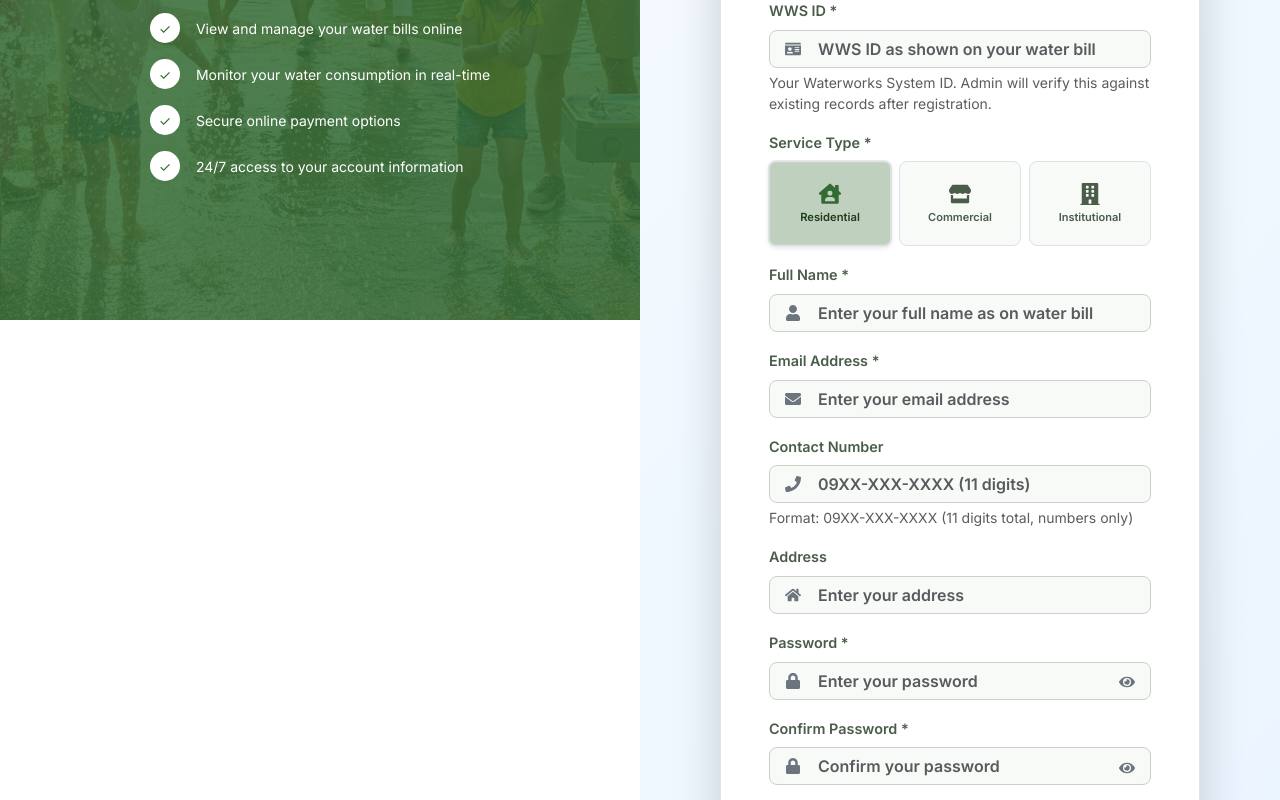
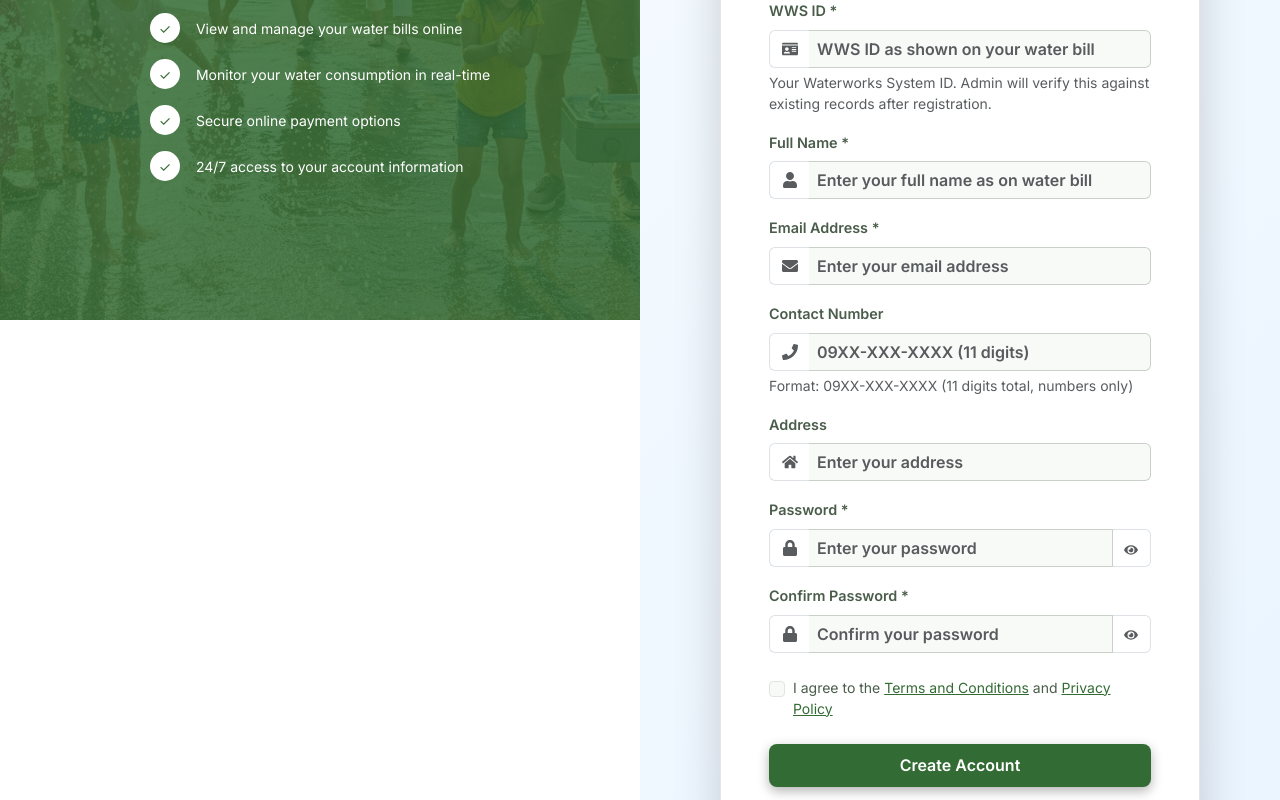
Before and after one commit to jeffersonbalde/AuroraWaterworksPayflow-client, a React (Vite) app: page /register in a window 1280 px wide. Shown: the part 480-1280 px from the top of the page. Built offline with nearby package versions, Linux system fonts and the light colour scheme.

Commit message:
update register

```diff
--- a/src/pages/public/Register.jsx
+++ b/src/pages/public/Register.jsx
@@ -267,7 +267,7 @@ export default function Register() {
       alert(
         "Registration submitted successfully! Your account is pending approval. You will receive an email once your account is activated."
       );
-      navigate("/login");
+      navigate("/");
     }, 2000);
   };
 
@@ -644,7 +644,9 @@ export default function Register() {
 
             {/* Form */}
             <form onSubmit={handleSubmit}>
-              <div className="mb-3">
+
+              {/* WWS ID */}
+<div className="mb-3 position-relative">
   <label
     htmlFor="wwsId"
     className="form-label fw-semibold mb-2"
@@ -652,17 +654,15 @@ export default function Register() {
   >
     WWS ID *
   </label>
-                <div className="position-relative">
-                  <FaIdCard
-                    className="position-absolute top-50 translate-middle-y ms-3"
-                    size={16}
-                    style={{ color: "#6c757d" }}
-                  />
+  <div className="input-group">
+    <span className="input-group-text bg-transparent border-end-0">
+      <FaIdCard className="text-muted" size={16} />
+    </span>
     <input
       type="text"
       name="wwsId"
       placeholder="WWS ID as shown on your water bill"
-                    className={`form-control ps-5 fw-semibold ${
+      className={`form-control border-start-0 ps-2 fw-semibold ${
         errors.wwsId ? "is-invalid" : ""
       }`}
       value={form.wwsId}
@@ -672,147 +672,39 @@ export default function Register() {
       style={{
         backgroundColor: "#f8faf8",
         color: "#1a2a1a",
-                      border: `1px solid ${
-                        errors.wwsId ? "#dc3545" : "#c8d0c8"
-                      }`,
-                      borderRadius: "8px",
+        borderColor: errors.wwsId ? "#dc3545" : "#c8d0c8",
       }}
       id="wwsId"
     />
+  </div>
   {errors.wwsId && (
-                    <div className="invalid-feedback d-block">
+    <div className="invalid-feedback d-block small mt-1">
       {errors.wwsId}
     </div>
   )}
-                </div>
   <div className="form-text small mt-1">
-                  Your Waterworks System ID. Admin will verify this against
-                  existing records after registration.
+    Your Waterworks System ID. Admin will verify this against existing records after registration.
   </div>
 </div>
 
-              {/* Service Type - LIGHTER HOVER EFFECTS */}
-              <div className="mb-3">
-                <label
-                  className="form-label fw-semibold mb-2"
-                  style={{
-                    fontSize: "0.9rem",
-                    color: theme.textSecondary,
-                  }}
-                >
-                  Service Type *
-                </label>
-                <div className="row g-2">
-                  {serviceTypes.map((service) => {
-                    const IconComponent = service.icon;
-                    const isSelected = form.serviceType === service.value;
-                    return (
-                      <div key={service.value} className="col-4">
-                        <input
-                          type="radio"
-                          name="serviceType"
-                          value={service.value}
-                          id={service.value}
-                          checked={isSelected}
-                          onChange={handleInput}
-                          className="d-none"
-                          disabled={isSubmitting}
-                        />
-                        <label
-                          htmlFor={service.value}
-                          className={`d-flex flex-column align-items-center justify-content-center p-2 rounded-3 border w-100 h-100 ${
-                            isSelected ? "border-2 shadow-sm" : "border-1"
-                          }`}
-                          style={{
-                            cursor: isSubmitting ? "not-allowed" : "pointer",
-                            borderColor: isSelected ? theme.primary : "#e0e6e0",
-                            backgroundColor: isSelected
-                              ? `${theme.primary}50`
-                              : "#f8faf8",
-                            color: isSelected
-                              ? theme.primaryDark
-                              : theme.textSecondary,
-                            transition: "all 0.3s ease",
-                            minHeight: "85px",
-                            transform: isSelected ? "scale(1.02)" : "scale(1)",
-                          }}
-                          onMouseEnter={(e) => {
-                            if (!isSubmitting && !isSelected) {
-                              e.currentTarget.style.backgroundColor = `${theme.primary}08`; // Very light background
-                              e.currentTarget.style.borderColor = `${theme.primary}80`; // Light border color
-                              e.currentTarget.style.transform =
-                                "translateY(-1px)";
-                              e.currentTarget.style.boxShadow =
-                                "0 2px 8px rgba(51, 107, 52, 0.1)";
-                            }
-                          }}
-                          onMouseLeave={(e) => {
-                            if (!isSubmitting && !isSelected) {
-                              e.currentTarget.style.backgroundColor = "#f8faf8";
-                              e.currentTarget.style.borderColor = "#e0e6e0";
-                              e.currentTarget.style.transform = "translateY(0)";
-                              e.currentTarget.style.boxShadow = "none";
-                            }
-                          }}
-                        >
-                          <IconComponent
-                            size={22}
-                            style={{
-                              color: isSelected
-                                ? theme.primary
-                                : theme.textSecondary,
-                              marginBottom: "6px",
-                              transition: "color 0.3s ease",
-                            }}
-                          />
-                          <span
-                            className="small fw-semibold text-center"
-                            style={{
-                              color: isSelected
-                                ? theme.primaryDark
-                                : theme.textSecondary,
-                              fontSize: "11px",
-                              lineHeight: "1.2",
-                              transition: "color 0.3s ease",
-                            }}
-                          >
-                            {service.label}
-                          </span>
-                        </label>
-                      </div>
-                    );
-                  })}
-                </div>
-                {errors.serviceType && (
-                  <div className="invalid-feedback d-block">
-                    {errors.serviceType}
-                  </div>
-                )}
-              </div>
-
 {/* Full Name */}
-              <div className="mb-3">
+<div className="mb-3 position-relative">
   <label
     htmlFor="fullName"
     className="form-label fw-semibold mb-2"
-                  style={{
-                    fontSize: "0.9rem",
-                    color: theme.textSecondary,
-                  }}
+    style={{ fontSize: "0.9rem", color: theme.textSecondary }}
   >
     Full Name *
   </label>
-                <div className="position-relative">
-                  <FaUser
-                    className="position-absolute top-50 translate-middle-y ms-3"
-                    size={16}
-                    style={{ color: "#6c757d" }}
-                  />
+  <div className="input-group">
+    <span className="input-group-text bg-transparent border-end-0">
+      <FaUser className="text-muted" size={16} />
+    </span>
     <input
       type="text"
       name="fullName"
       placeholder="Enter your full name as on water bill"
-                    className={`form-control ps-5 fw-semibold ${
+      className={`form-control border-start-0 ps-2 fw-semibold ${
         errors.fullName ? "is-invalid" : ""
       }`}
       value={form.fullName}
@@ -822,44 +714,36 @@ export default function Register() {
       style={{
         backgroundColor: "#f8faf8",
         color: "#1a2a1a",
-                      border: `1px solid ${
-                        errors.fullName ? "#dc3545" : "#c8d0c8"
-                      }`,
-                      borderRadius: "8px",
+        borderColor: errors.fullName ? "#dc3545" : "#c8d0c8",
       }}
       id="fullName"
     />
+  </div>
   {errors.fullName && (
-                    <div className="invalid-feedback d-block">
+    <div className="invalid-feedback d-block small mt-1">
       {errors.fullName}
     </div>
   )}
 </div>
-              </div>
 
 {/* Email */}
-              <div className="mb-3">
+<div className="mb-3 position-relative">
   <label
     htmlFor="email"
     className="form-label fw-semibold mb-2"
-                  style={{
-                    fontSize: "0.9rem",
-                    color: theme.textSecondary,
-                  }}
+    style={{ fontSize: "0.9rem", color: theme.textSecondary }}
   >
     Email Address *
   </label>
-                <div className="position-relative">
-                  <FaEnvelope
-                    className="position-absolute top-50 translate-middle-y ms-3"
-                    size={16}
-                    style={{ color: "#6c757d" }}
-                  />
+  <div className="input-group">
+    <span className="input-group-text bg-transparent border-end-0">
+      <FaEnvelope className="text-muted" size={16} />
+    </span>
     <input
       type="email"
       name="email"
       placeholder="Enter your email address"
-                    className={`form-control ps-5 fw-semibold ${
+      className={`form-control border-start-0 ps-2 fw-semibold ${
         errors.email ? "is-invalid" : ""
       }`}
       value={form.email}
@@ -869,102 +753,87 @@ export default function Register() {
       style={{
         backgroundColor: "#f8faf8",
         color: "#1a2a1a",
-                      border: `1px solid ${
-                        errors.email ? "#dc3545" : "#c8d0c8"
-                      }`,
-                      borderRadius: "8px",
+        borderColor: errors.email ? "#dc3545" : "#c8d0c8",
       }}
       id="email"
     />
+  </div>
   {errors.email && (
-                    <div className="invalid-feedback d-block">
+    <div className="invalid-feedback d-block small mt-1">
       {errors.email}
     </div>
   )}
 </div>
-              </div>
 
 {/* Contact Number */}
-              <div className="mb-3">
+<div className="mb-3 position-relative">
   <label
     htmlFor="contactNumber"
     className="form-label fw-semibold mb-2"
-                  style={{
-                    fontSize: "0.9rem",
-                    color: theme.textSecondary,
-                  }}
+    style={{ fontSize: "0.9rem", color: theme.textSecondary }}
   >
     Contact Number
   </label>
-                <div className="position-relative">
-                  <FaPhone
-                    className="position-absolute top-50 translate-middle-y ms-3"
-                    size={16}
-                    style={{ color: "#6c757d" }}
-                  />
+  <div className="input-group">
+    <span className="input-group-text bg-transparent border-end-0">
+      <FaPhone className="text-muted" size={16} />
+    </span>
     <input
       type="text"
       name="contactNumber"
       placeholder="09XX-XXX-XXXX (11 digits)"
       value={formatContactDisplay(form.contactNumber)}
       onChange={handleInput}
-                    className={`form-control ps-5 fw-semibold ${
+      className={`form-control border-start-0 ps-2 fw-semibold ${
         errors.contactNumber ? "is-invalid" : ""
       }`}
       disabled={isSubmitting}
-                    maxLength={13} // 11 digits + 2 dashes
+      required
+      maxLength={13}
       style={{
         backgroundColor: "#f8faf8",
         color: "#1a2a1a",
-                      border: `1px solid ${
-                        errors.contactNumber ? "#dc3545" : "#c8d0c8"
-                      }`,
-                      borderRadius: "8px",
+        borderColor: errors.contactNumber ? "#dc3545" : "#c8d0c8",
       }}
       id="contactNumber"
     />
+  </div>
   {errors.contactNumber && (
-                    <div className="invalid-feedback d-block">
+    <div className="invalid-feedback d-block small mt-1">
       {errors.contactNumber}
     </div>
   )}
-                </div>
   <div className="form-text small mt-1">
     Format: 09XX-XXX-XXXX (11 digits total, numbers only)
   </div>
 </div>
 
 {/* Address */}
-              <div className="mb-3">
+<div className="mb-3 position-relative">
   <label
     htmlFor="address"
     className="form-label fw-semibold mb-2"
-                  style={{
-                    fontSize: "0.9rem",
-                    color: theme.textSecondary,
-                  }}
+    style={{ fontSize: "0.9rem", color: theme.textSecondary }}
   >
     Address
   </label>
-                <div className="position-relative">
-                  <FaHome
-                    className="position-absolute top-50 translate-middle-y ms-3"
-                    size={16}
-                    style={{ color: "#6c757d" }}
-                  />
+  <div className="input-group">
+    <span className="input-group-text bg-transparent border-end-0">
+      <FaHome className="text-muted" size={16} />
+    </span>
     <input
       type="text"
       name="address"
       placeholder="Enter your address"
-                    className="form-control ps-5 fw-semibold"
+      className="form-control border-start-0 ps-2 fw-semibold"
       value={form.address}
       onChange={handleInput}
       disabled={isSubmitting}
+      required
       style={{
         backgroundColor: "#f8faf8",
         color: "#1a2a1a",
-                      border: "1px solid #c8d0c8",
-                      borderRadius: "8px",
+        borderColor: "#c8d0c8",
       }}
       id="address"
     />
@@ -972,28 +841,23 @@ export default function Register() {
 </div>
 
 {/* Password */}
-              <div className="mb-3">
+<div className="mb-3 position-relative">
   <label
     htmlFor="password"
     className="form-label fw-semibold mb-2"
-                  style={{
-                    fontSize: "0.9rem",
-                    color: theme.textSecondary,
-                  }}
+    style={{ fontSize: "0.9rem", color: theme.textSecondary }}
   >
     Password *
   </label>
-                <div className="position-relative">
-                  <FaLock
-                    className="position-absolute top-50 translate-middle-y ms-3"
-                    size={16}
-                    style={{ color: "#6c757d" }}
-                  />
+  <div className="input-group">
+    <span className="input-group-text bg-transparent border-end-0">
+      <FaLock className="text-muted" size={16} />
+    </span>
     <input
       type={showPassword ? "text" : "password"}
       name="password"
       placeholder="Enter your password"
-                    className={`form-control ps-5 pe-5 fw-semibold ${
+      className={`form-control border-start-0 ps-2 fw-semibold ${
         errors.password ? "is-invalid" : ""
       }`}
       value={form.password}
@@ -1003,61 +867,46 @@ export default function Register() {
       style={{
         backgroundColor: "#f8faf8",
         color: "#1a2a1a",
-                      border: `1px solid ${
-                        errors.password ? "#dc3545" : "#c8d0c8"
-                      }`,
-                      borderRadius: "8px",
+        borderColor: errors.password ? "#dc3545" : "#c8d0c8",
       }}
       id="password"
     />
-                  <span
-                    onClick={() =>
-                      !isSubmitting && setShowPassword(!showPassword)
-                    }
-                    className="position-absolute top-50 end-0 translate-middle-y me-3"
-                    style={{
-                      cursor: isSubmitting ? "not-allowed" : "pointer",
-                      zIndex: 10,
-                      color: "#6c757d",
-                    }}
+    <span className="input-group-text bg-transparent border-start-0">
+      <button
+        type="button"
+        className="btn btn-sm p-0 border-0 bg-transparent text-muted"
+        onClick={() => !isSubmitting && setShowPassword(!showPassword)}
+        disabled={isSubmitting}
       >
-                    {showPassword ? (
-                      <FaEyeSlash size={16} />
-                    ) : (
-                      <FaEye size={16} />
-                    )}
+        {showPassword ? <FaEyeSlash size={14} /> : <FaEye size={14} />}
+      </button>
     </span>
+  </div>
   {errors.password && (
-                    <div className="invalid-feedback d-block">
+    <div className="invalid-feedback d-block small mt-1">
       {errors.password}
     </div>
   )}
 </div>
-              </div>
 
 {/* Confirm Password */}
-              <div className="mb-4">
+<div className="mb-4 position-relative">
   <label
     htmlFor="confirmPassword"
     className="form-label fw-semibold mb-2"
-                  style={{
-                    fontSize: "0.9rem",
-                    color: theme.textSecondary,
-                  }}
+    style={{ fontSize: "0.9rem", color: theme.textSecondary }}
   >
     Confirm Password *
   </label>
-                <div className="position-relative">
-                  <FaLock
-                    className="position-absolute top-50 translate-middle-y ms-3"
-                    size={16}
-                    style={{ color: "#6c757d" }}
-                  />
+  <div className="input-group">
+    <span className="input-group-text bg-transparent border-end-0">
+      <FaLock className="text-muted" size={16} />
+    </span>
     <input
       type={showConfirmPassword ? "text" : "password"}
       name="confirmPassword"
       placeholder="Confirm your password"
-                    className={`form-control ps-5 pe-5 fw-semibold ${
+      className={`form-control border-start-0 ps-2 fw-semibold ${
         errors.confirmPassword ? "is-invalid" : ""
       }`}
       value={form.confirmPassword}
@@ -1067,37 +916,26 @@ export default function Register() {
       style={{
         backgroundColor: "#f8faf8",
         color: "#1a2a1a",
-                      border: `1px solid ${
-                        errors.confirmPassword ? "#dc3545" : "#c8d0c8"
-                      }`,
-                      borderRadius: "8px",
+        borderColor: errors.confirmPassword ? "#dc3545" : "#c8d0c8",
       }}
       id="confirmPassword"
     />
-                  <span
-                    onClick={() =>
-                      !isSubmitting &&
-                      setShowConfirmPassword(!showConfirmPassword)
-                    }
-                    className="position-absolute top-50 end-0 translate-middle-y me-3"
-                    style={{
-                      cursor: isSubmitting ? "not-allowed" : "pointer",
-                      zIndex: 10,
-                      color: "#6c757d",
-                    }}
+    <span className="input-group-text bg-transparent border-start-0">
+      <button
+        type="button"
+        className="btn btn-sm p-0 border-0 bg-transparent text-muted"
+        onClick={() => !isSubmitting && setShowConfirmPassword(!showConfirmPassword)}
+        disabled={isSubmitting}
       >
-                    {showConfirmPassword ? (
-                      <FaEyeSlash size={16} />
-                    ) : (
-                      <FaEye size={16} />
-                    )}
+        {showConfirmPassword ? <FaEyeSlash size={14} /> : <FaEye size={14} />}
+      </button>
     </span>
+  </div>
   {errors.confirmPassword && (
-                    <div className="invalid-feedback d-block">
+    <div className="invalid-feedback d-block small mt-1">
       {errors.confirmPassword}
     </div>
   )}
-                </div>
 </div>
 
               {/* Terms and Conditions - NEW FIELD */}
```
Lines whose indentation alone changed are shown as unchanged.
